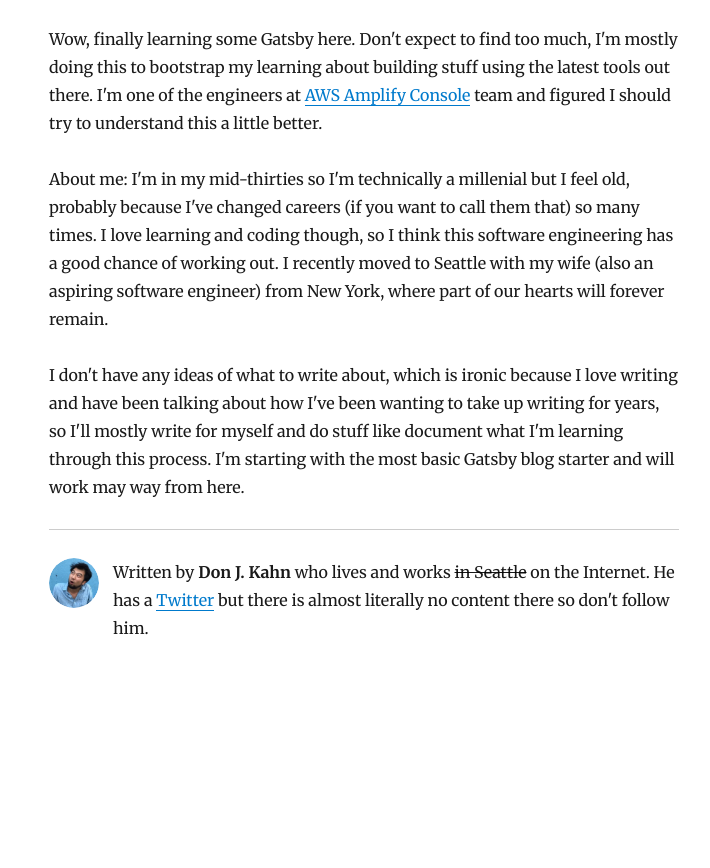
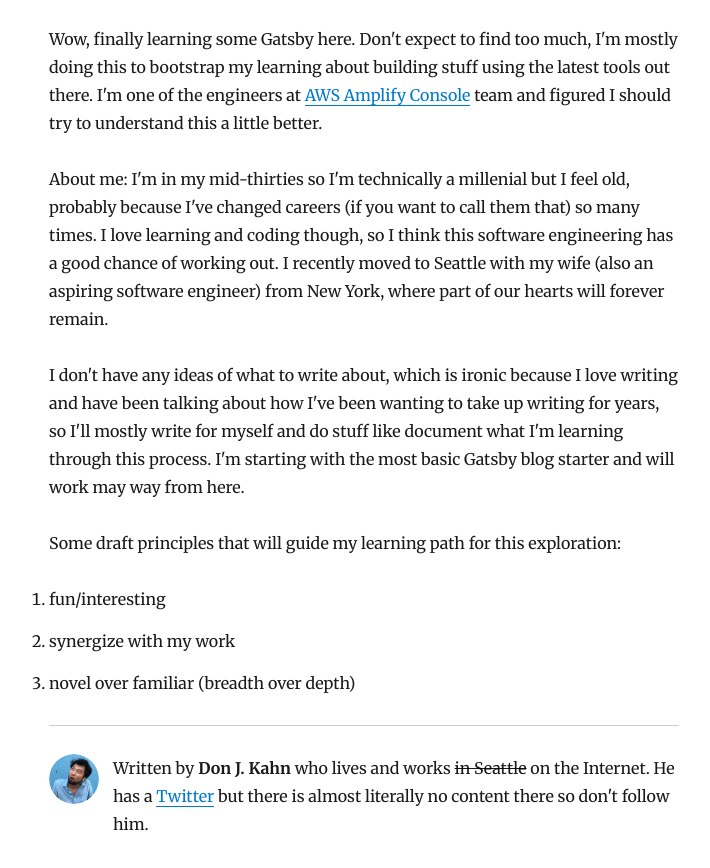
Before and after one commit to kahdojay/kdj-blog, a Gatsby site: page /hello-world/ in a window 1280 px wide. Shown: the part 170-1038 px from the top of the page, without its empty margins (276-986 px from the left). Before the commit the page ends 994 px from the top, so only its background shows below. Built offline with nearby package versions, Linux system fonts and the light colour scheme; Gatsby itself is replaced by a stand-in of ours; some packages are replaced by stand-ins of ours.

Commit message:
Update post

```diff
--- a/content/blog/hello-world/index.md
+++ b/content/blog/hello-world/index.md
@@ -9,3 +9,8 @@ Wow, finally learning some Gatsby here. Don't expect to find too much, I'm mostl
 About me: I'm in my mid-thirties so I'm technically a millenial but I feel old, probably because I've changed careers (if you want to call them that) so many times. I love learning and coding though, so I think this software engineering has a good chance of working out. I recently moved to Seattle with my wife (also an aspiring software engineer) from New York, where part of our hearts will forever remain.
 
 I don't have any ideas of what to write about, which is ironic because I love writing and have been talking about how I've been wanting to take up writing for years, so I'll mostly write for myself and do stuff like document what I'm learning through this process. I'm starting with the most basic Gatsby blog starter and will work may way from here.
+
+Some draft principles that will guide my learning path for this exploration:
+1. fun/interesting
+1. synergize with my work
+1. novel over familiar (breadth over depth)
```
